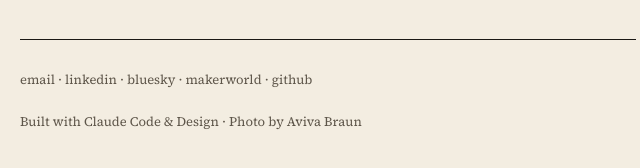
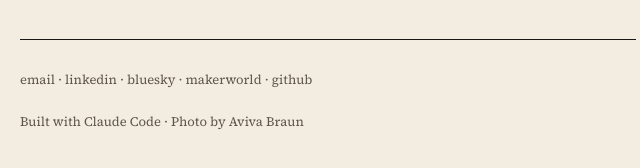
Before and after one commit to AmesCG23/personal_site, a plain HTML site: page index.html in a window 1280 px wide. Shown: the part 1871-2039 px from the top of the page, 312-952 px from the left. Drawn offline with nearby package versions, Linux system fonts and the light colour scheme.

Commit message:
Update index.html

```diff
--- a/index.html
+++ b/index.html
@@ -215,7 +215,7 @@
       <a href="https://github.com/AmesCG23" target="_blank" rel="noopener noreferrer">github</a>
       <br>
       <br>
-      Built with Claude Code &#38; Design &#183; Photo by Aviva Braun
+      Built with Claude Code &#183; Photo by Aviva Braun
     </footer>
 
   </main>
```
